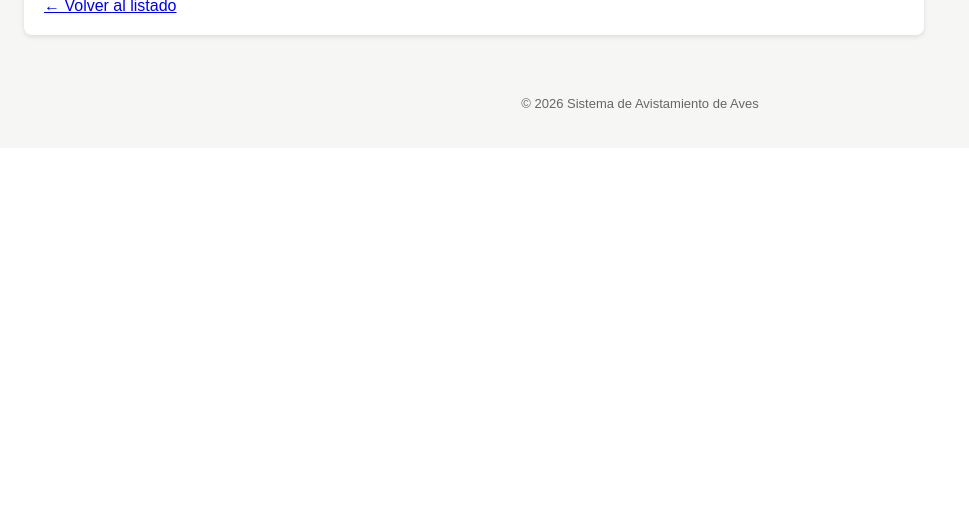
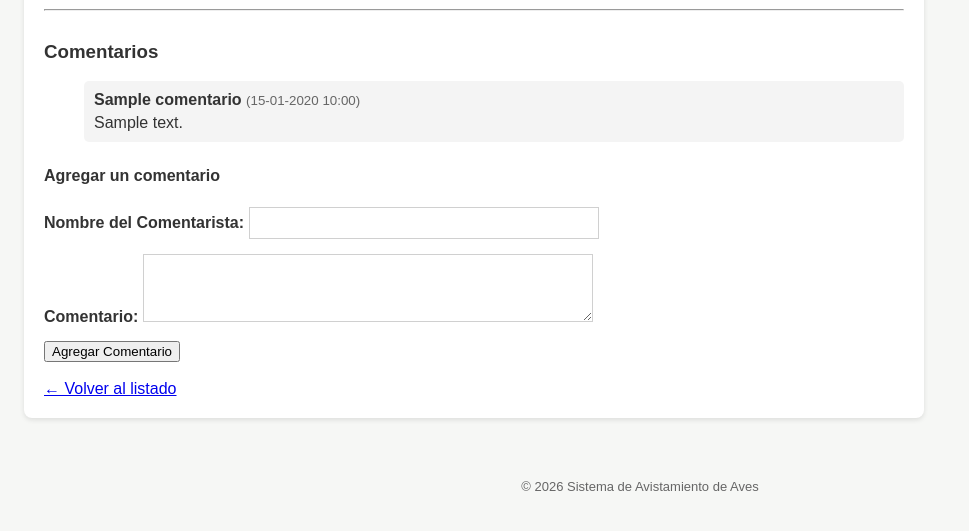
Before and after one commit to chrstell9/desarrollo_web_christel_espinoza, a Flask app: page /avistamiento/1 in a window 1280 px wide. Shown: the part 731-1262 px from the top of the page, without its empty margins (0-969 px from the left). Before the commit the page ends 839 px from the top, so only its background shows below. Run offline with Flask 3, Linux system fonts and the light colour scheme; tables that the repository leaves empty hold one stand-in row (values such as "Sample post"); parts of the project's set-up code (start-up, migrations or seed data) failed here and were passed over.

Commit message:
Entrega Tarea 3: Graficos de las Estadísticas y Comentarios

```diff
--- a/app.py
+++ b/app.py
@@ -1,11 +1,12 @@
 #Archivo de inicio Flask
 import os
 from datetime import datetime
-from flask import Flask, render_template, request, redirect, url_for, flash, jsonify
+from flask import Flask, render_template, request, redirect, url_for, flash, jsonify, make_response
 from werkzeug.utils import secure_filename
 
 from config import Config
-from database import db, Region, Comuna, Voluntario, Ave, Avistamiento, Registro
+#funciones con la base de datos
+from database import db, Region, Comuna, Voluntario, Ave, Avistamiento, Registro, Comentario
 
 app = Flask(__name__)
 app.config.from_object(Config)
@@ -119,5 +120,106 @@ def obtener_comunas(region_id):
     comunas = Comuna.query.filter_by(region_id=region_id).all()
     return jsonify([{'id': c.id, 'nombre': c.nombre} for c in comunas])
 
+#TAREA 3: rutas para estadísticas y comentarios
+#7. Vista HTML para la pantalla de Estadísticas
+@app.route('/estadisticas')
+def estadisticas():
+    return render_template('estadisticas.html')
+
+# --- ENDPOINTS SON PARA LOS 3 GRÁFICOS (AJAX / fetch) ---
+@app.route('/datos-avistamientos-dia', methods=['GET'])
+def datos_avistamientos_dia():
+    # GRÁFICO 1: Líneas (Avistamientos por día)
+    # Agrupa por la fecha de fecha_hora y cuenta el total por día
+    resultados = db.session.query(
+        db.func.date_format(Avistamiento.fecha_hora, '%Y-%m-%d').label('dia'),
+        db.func.count(Avistamiento.id).label('cantidad')
+    ).group_by('dia').order_by('dia').all()
+
+    datos = [{'dia': r.dia, 'cantidad': r.cantidad} for r in resultados]
+
+    resp = make_response(jsonify(datos))
+    resp.headers["Content-type"] = "application/json;charset=UTF-8"
+    resp.headers["Cache-Control"] = "no-cache"
+    return resp
+
+@app.route('/datos-avistamientos-ave', methods=['GET'])
+def datos_avistamientos_ave():
+    # GRÁFICO 2: Torta (Avistamientos por tipo/nombre de ave)
+    resultados = db.session.query(
+        Ave.nombre.label('ave'),
+        db.func.count(Avistamiento.id).label('cantidad')
+    ).join(Avistamiento, Ave.id == Avistamiento.ave_id) \
+        .group_by(Ave.nombre).all()
+
+    datos = [{'ave': r.ave, 'cantidad': r.cantidad} for r in resultados]
+
+    resp = make_response(jsonify(datos))
+    resp.headers["Content-type"] = "application/json;charset=UTF-8"
+    resp.headers["Cache-Control"] = "no-cache"
+    return resp
+
+@app.route('/datos-voluntarios-comuna', methods=['GET'])
+def datos_voluntarios_comuna():
+    # Gráfico 3: Barras (Voluntarios por comuna)
+    resultados = db.session.query(
+        Comuna.nombre.label('comuna'),
+        db.func.count(Voluntario.id).label('cantidad')
+    ).join(Voluntario, Comuna.id == Voluntario.comuna_id) \
+        .group_by(Comuna.nombre).all()
+
+    datos = [{'comuna': r.comuna, 'cantidad': r.cantidad} for r in resultados]
+
+    resp = make_response(jsonify(datos))
+    resp.headers["Content-type"] = "application/json;charset=UTF-8"
+    resp.headers["Cache-Control"] = "no-cache"
+    return resp
+
+# --- ENDPOINTS AJAX PARA COMENTARIOS ---
+@app.route('/api/avistamiento/<int:id>/comentarios', methods=['GET'])
+def obtener_comentarios(id):
+    # Obtener comentarios de un avistamiento del más reciente al más antiguo
+    comentarios = Comentario.query.filter_by(avistamiento_id=id) \
+        .order_by(Comentario.fecha.desc()).all()
+
+    datos = [{
+        'nombre': c.nombre,
+        'texto': c.texto,
+        'fecha': c.fecha.strftime('%d-%m-%Y %H:%M')
+    } for c in comentarios]
+
+    resp = make_response(jsonify(datos))
+    resp.headers["Content-type"] = "application/json;charset=UTF-8"
+    resp.headers["Cache-Control"] = "no-cache"
+    return resp
+
+@app.route('/api/avistamiento/<int:id>/comentarios', methods=['POST'])
+def agregar_comentario(id):
+    data = request.get_json() or request.form
+    nombre = data.get('nombre', '').strip()
+    texto = data.get('texto', '').strip()
+
+    # Validaciones del lado del servidor (exigidas por enunciado)
+    errores = []
+    if not nombre or len(nombre) < 3 or len(nombre) > 50:
+        errores.append("El nombre es obligatorio y debe tener entre 3 y 50 caracteres.")
+    if not texto or len(texto) < 5:
+        errores.append("El comentario es obligatorio y debe tener al menos 5 caracteres.")
+
+    if errores:
+        return jsonify({'success': False, 'errores': errores}), 400
+
+    # Crear el objeto Comentario usando SQLAlchemy
+    nuevo_comentario = Comentario(
+        avistamiento_id=id,
+        nombre=nombre,
+        texto=texto,
+        fecha=datetime.now()
+    )
+    db.session.add(nuevo_comentario)
+    db.session.commit()
+
+    return jsonify({'success': True, 'mensaje': 'Comentario agregado con éxito.'})
+
 if __name__ == '__main__':
     app.run(debug=True)
--- a/templates/base.html
+++ b/templates/base.html
@@ -15,6 +15,8 @@
             <li><a href="{{ url_for('registrar_voluntario') }}">Registrar Voluntario</a></li>
             <li><a href="{{ url_for('agregar_avistamiento') }}">Informar Avistamiento</a></li>
             <li><a href="{{ url_for('listado_avistamientos') }}">Listado de Avistamientos</a></li>
+            <!-- T3 -->
+            <li><a href="{{ url_for('estadisticas') }}">Estadísticas</a></li>
         </ul>
     </nav>
 </header>
--- a/templates/detalle_avistamiento.html
+++ b/templates/detalle_avistamiento.html
@@ -36,7 +36,110 @@
         {% endif %}
     </div>
 
+    <!-- T3: sección de comentarios y formulario -->
+    <hr style="margin: 30px 0;">
+    <h3>Comentarios</h3>
+
+    <!-- listado donde se cargarán los comentarios vía AJAX/fetch -->
+    <div id="lista-comentarios">
+        <p>Cargando comentarios...</p>
+    </div>
+
+    <h4 style="margin-top: 25px;">Agregar un comentario</h4>
+
+    <!-- formulario con reglas y validaciones solicitadas -->
+    <form id="form-comentario">
+        <div style="margin-bottom: 15px;">
+            <label for="nombre"><strong> Nombre del Comentarista:</strong></label>
+            <input type="text" id="nombre" name="nombre" minlength="3" maxlength="50" required style="width: 100%; max-width: 350px; padding: 6px;">
+        </div>
+
+        <div style="margin-bottom: 15px;">
+            <label for="texto"><strong> Comentario:</strong></label>
+            <textarea id="texto" name="texto" rows="3" cols="40" minlength="5" maxlength="500" required style="width: 100%; max-width: 450px; padding: 6px;"></textarea>
+        </div>
+
+        <div id="mensaje-error" style="color: red; margin-bottom: 12px; font-weight: bold;"></div>
+
+        <button type="submit" class="btn">Agregar Comentario</button>
+    </form>
+
     <br>
     <a href="{{ url_for('listado_avistamientos') }}" class="btn-volver">← Volver al listado</a>
 </section>
+
+<!-- SCRIPT JAVASCRIPT (AJAX con fetch) -->
+<script type="text/javascript">
+    const avistamientoId = {{ avistamiento.id }};
+
+    // obtiene los comentarios desde el servidr Flask de manera asíncrona
+    function cargarComentarios() {
+        fetch(`/api/avistamiento/${avistamientoId}/comentarios`)
+            .then(response => response.json())
+            .then(comentarios => {
+                const contenedor = document.getElementById('lista-comentarios');
+                if (comentarios.length === 0) {
+                    contenedor.innerHTML = '<p><em>No hay comentarios registrados para este avistamiento</em></p>';
+                    return;
+                }
+
+                let html = '<ul style="list-style-type: none; paddin-left: 0;">';
+                comentarios.forEach(c => {
+                    html += `
+                        <li style="background: #f4f4f4; padding: 10px; margin-bottom: 10px; border-radius: 5px;">
+                        <strong>${c.nombre}</strong> <small style="color: #666;">(${c.fecha})</small><br>
+                        <span style="display: inline-block; margin-top: 5px;">${c.texto}</span>
+                        </li>
+                    `;
+                });
+                html += '</ul>';
+                contenedor.innerHTML = html
+            });
+    }
+
+    // cargar los comentarios apenas se termine de cargar el HTML
+    document.addEventListener("DOMContentLoaded", cargarComentarios);
+
+    // manejar el submit del formulario sin reargar la página
+    document.getElementById('form-comentario').addEventListener('submit', function(e) {
+        e.preventDefault(); // Detiene el submit tradicional de HTML
+
+        const nombre = document.getElementById('nombre').value.trim();
+        const texto = document.getElementById('texto').value.trim();
+        const mensajeError = document.getElementById('mensaje-error');
+        mensajeError.innerText = '';
+
+        // validaciones en cliente
+        if (nombre.length < 3 || nombre.length > 50) {
+            mensajeError.innerText = 'El nombre debe tener entre 3 y 50 caracteres.';
+            return;
+        }
+        if (texto.length < 5) {
+            mensajeError.innerText = 'El comentario debe tener al menos 5 caracteres.';
+            return;
+        }
+
+        // peticion POST asíncrona
+        fetch(`/api/avistamiento/${avistamientoId}/comentarios`, {
+            method: 'POST',
+            headers: { 'Content-Type': 'application/json' },
+            body: JSON.stringify({ nombre: nombre, texto: texto })
+        })
+            .then(response => response.json().then(data => ({ status: response.status, body: data })))
+            .then(res => {
+                if (res.status === 200 && res.body.success) {
+                    // Se limpia la caja de texto y se recarga la lista de comentarios
+                    document.getElementById('nombre').value = '';
+                    document.getElementById('texto').value = '';
+                    cargarComentarios();
+                } else {
+                    // Muestra el mensaje de error manteniendo visible el formulario
+                    mensajeError.innerText = res.body.errores ? res.body.errores.join(' ') : 'Error al guardar comentario.';
+                }
+            })
+            .catch(err => {
+                mensajeError.innerText = 'Ocurrió un error en la comunicación con el servidor.';
+            });
+    });
+</script>
 {% endblock %}
```
Also changed, not shown: database.py (+29 -0 lines), sql/tabla-comentario.sql (added, +14 -0 lines), templates/estadisticas.html (added, +78 -0 lines), README2.md (renamed from README.md), README3.md (added), static/uploads/20261102142239_IMG_4698.JPG (added).
